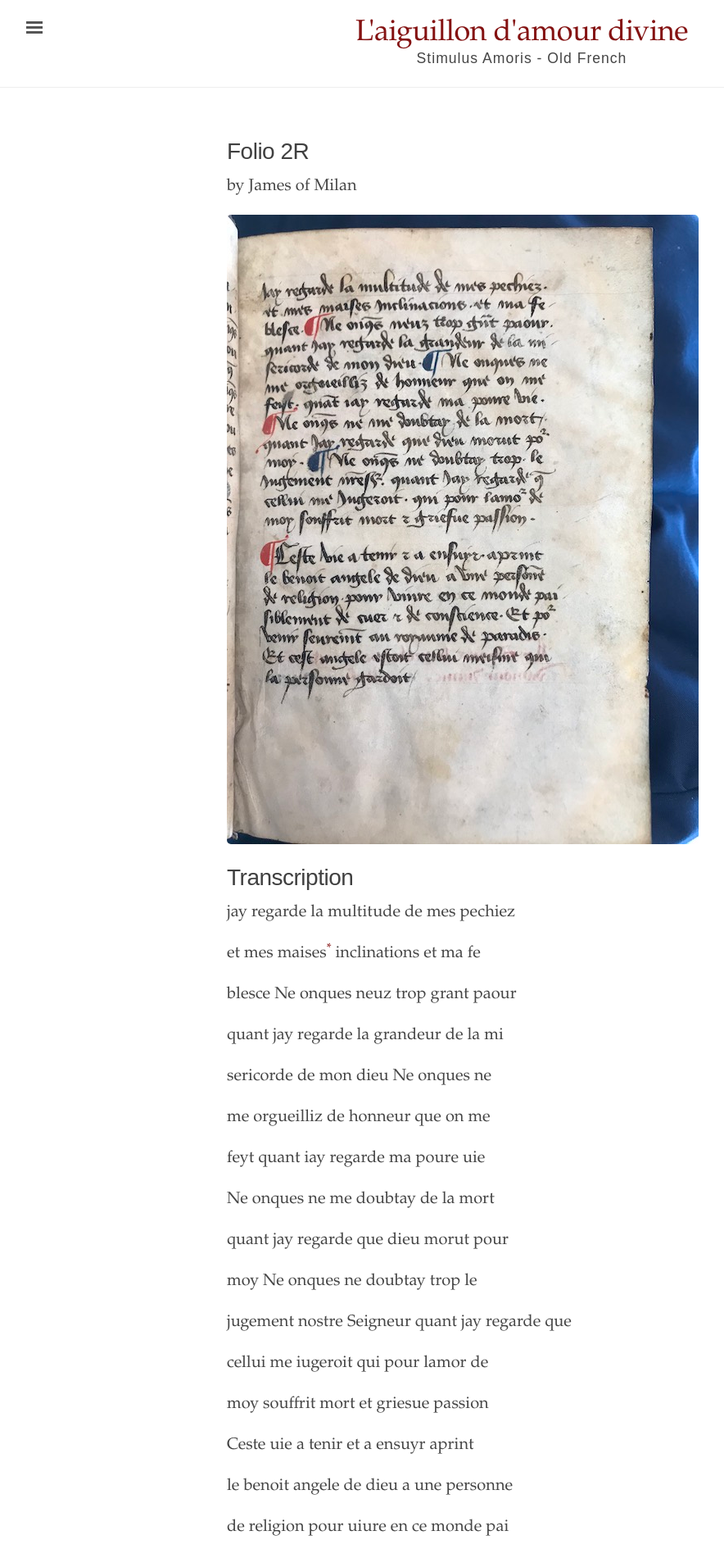
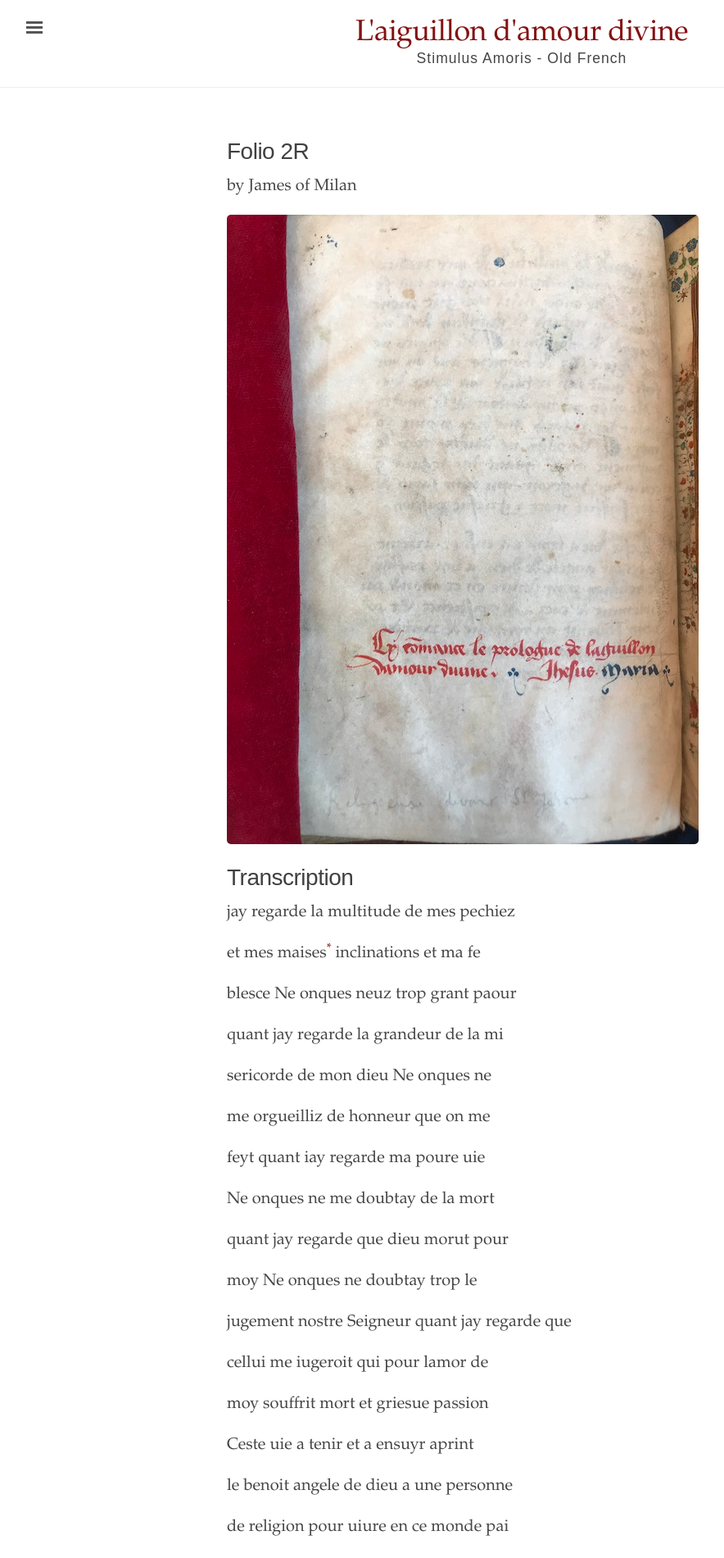
Before and after one commit to oldfrenchtexts/L-aiguillon-d-amour-divine, a Jekyll site: the page built from _texts/Folio 2R.md, in a window 1280 px wide. Shown: the top 1901 px of the page at 82% size, without its empty margins (3-887 px from the left). Built offline with Jekyll 4.4.1, drawn with Linux system fonts in a browser that asks for light colours.

Commit message:
Update Folio 2R.md

```diff
--- a/_texts/Folio 2R.md
+++ b/_texts/Folio 2R.md
@@ -6,7 +6,7 @@
 source: Beinecke MS 1166
 ---
 
-![Beinecke MS 1166 Folio 2R](https://raw.githubusercontent.com/oldfrenchtexts/L-aiguillon-d-amour-divine/master/assets/2R.jpg)
+![Beinecke MS 1166 Folio 2R](https://raw.githubusercontent.com/oldfrenchtexts/L-aiguillon-d-amour-divine/master/assets/2V.jpg)
 
 # Transcription
 
```
